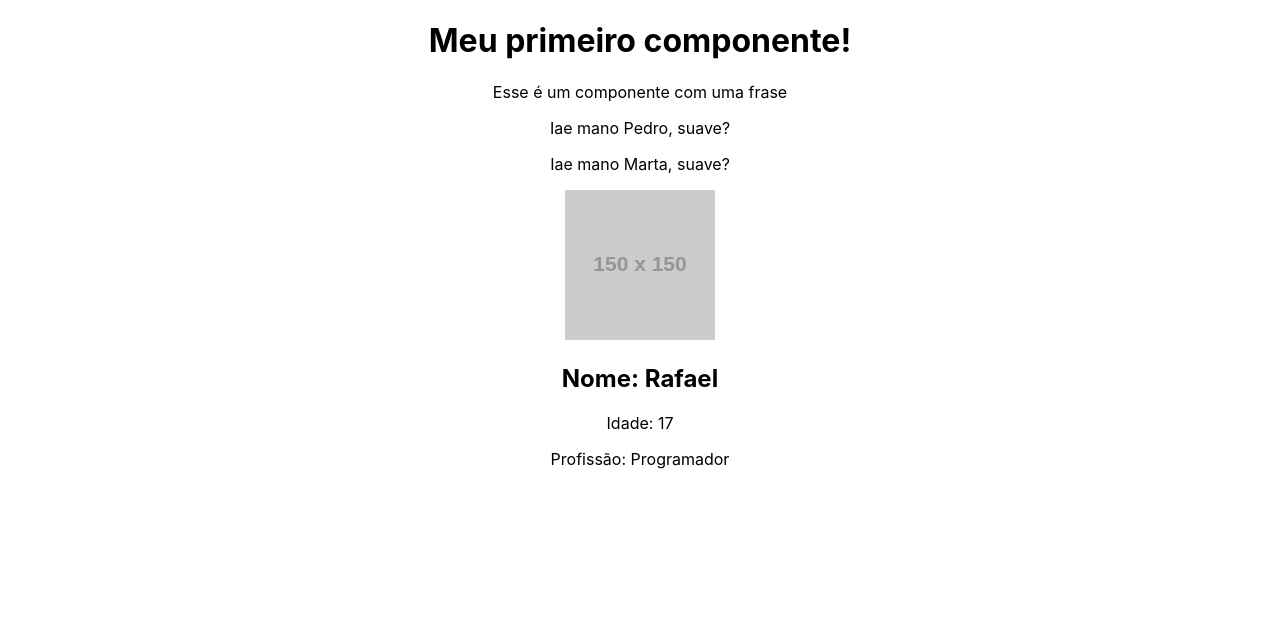
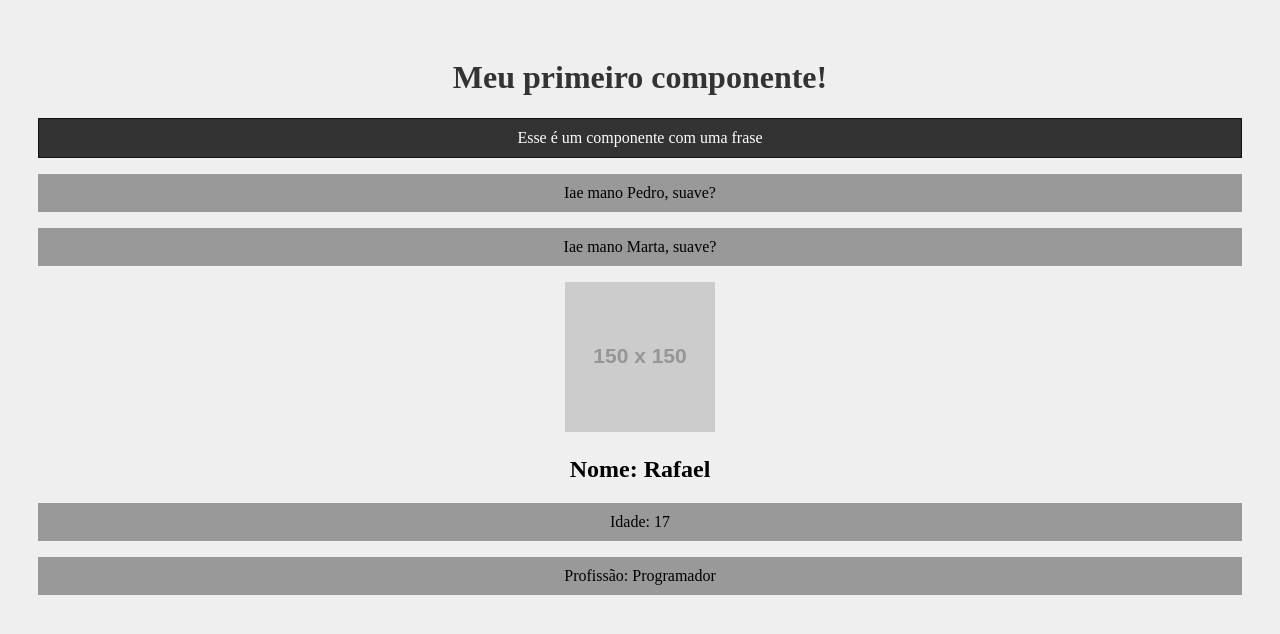
Before and after one commit to RafaelBrandaoS/react, a React (Create React App) app in the folder meu-projeto/: page / in a window 1280 px wide. Shown: the top 634 px of the page. Built offline with nearby package versions, Linux system fonts and the light colour scheme.

Commit message:
utilizando CSS no react

```diff
--- a/meu-projeto/src/components/Frase.js
+++ b/meu-projeto/src/components/Frase.js
@@ -1,8 +1,10 @@
+import styles from './Frase.module.css'
+
 function Frase() {
 
     return (
-        <div>
-            <p>Esse é um componente com uma frase</p>
+        <div className={styles.fraseContainer}>
+            <p className={styles.fraseContent}>Esse é um componente com uma frase</p>
         </div>
     )
 
--- /dev/null
+++ b/meu-projeto/src/components/Frase.module.css
@@ -0,0 +1,10 @@
+.fraseContainer {
+    background-color: #333;
+    border: 1px solid #111;
+}
+
+.fraseContent {
+    color: #fff;
+    background-color: #333;
+    margin: 0;
+}
--- a/meu-projeto/src/index.css
+++ b/meu-projeto/src/index.css
@@ -1,13 +1,13 @@
 body {
-  margin: 0;
-  font-family: -apple-system, BlinkMacSystemFont, 'Segoe UI', 'Roboto', 'Oxygen',
-    'Ubuntu', 'Cantarell', 'Fira Sans', 'Droid Sans', 'Helvetica Neue',
-    sans-serif;
-  -webkit-font-smoothing: antialiased;
-  -moz-osx-font-smoothing: grayscale;
+  padding: 30px;
+  background-color: #efefef;
 }
 
-code {
-  font-family: source-code-pro, Menlo, Monaco, Consolas, 'Courier New',
-    monospace;
+h1 {
+  color: #333;
 }
+
+p {
+  background-color: #999;
+  padding: 10px;
+}
```
